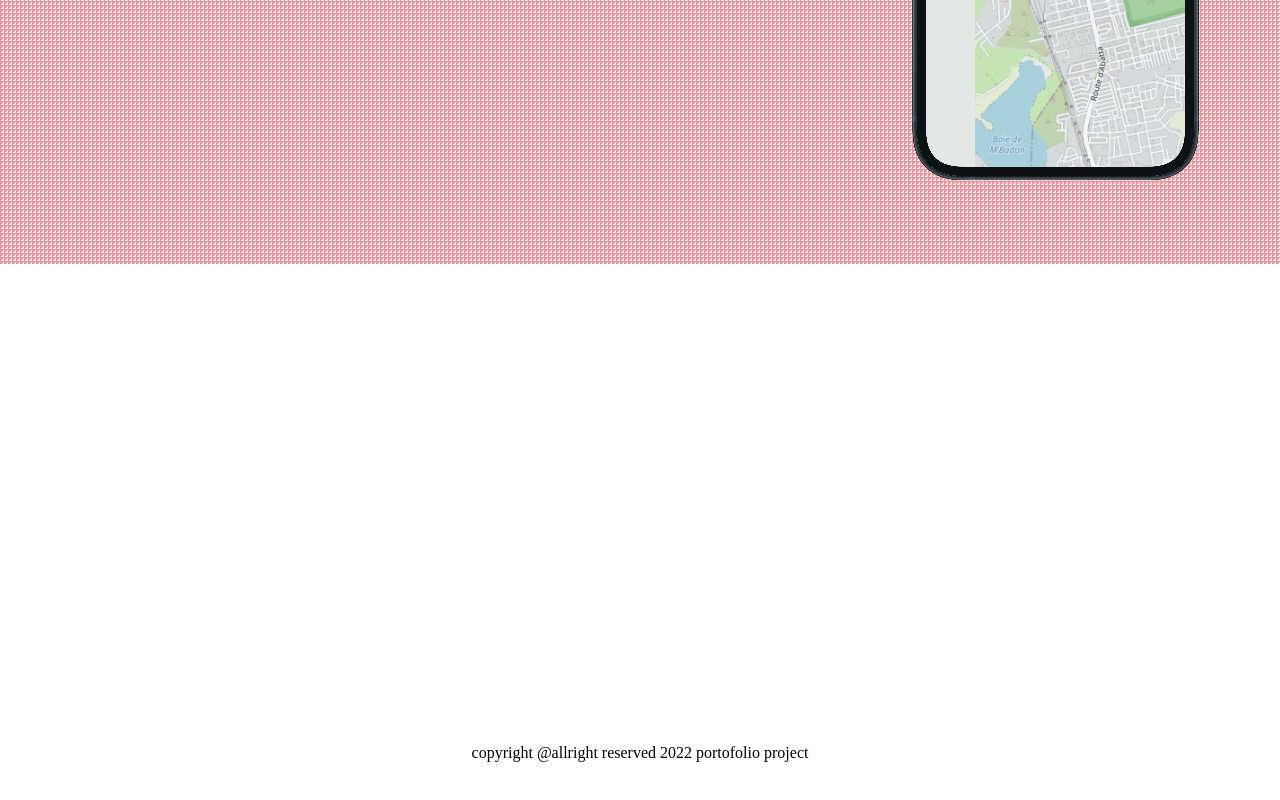
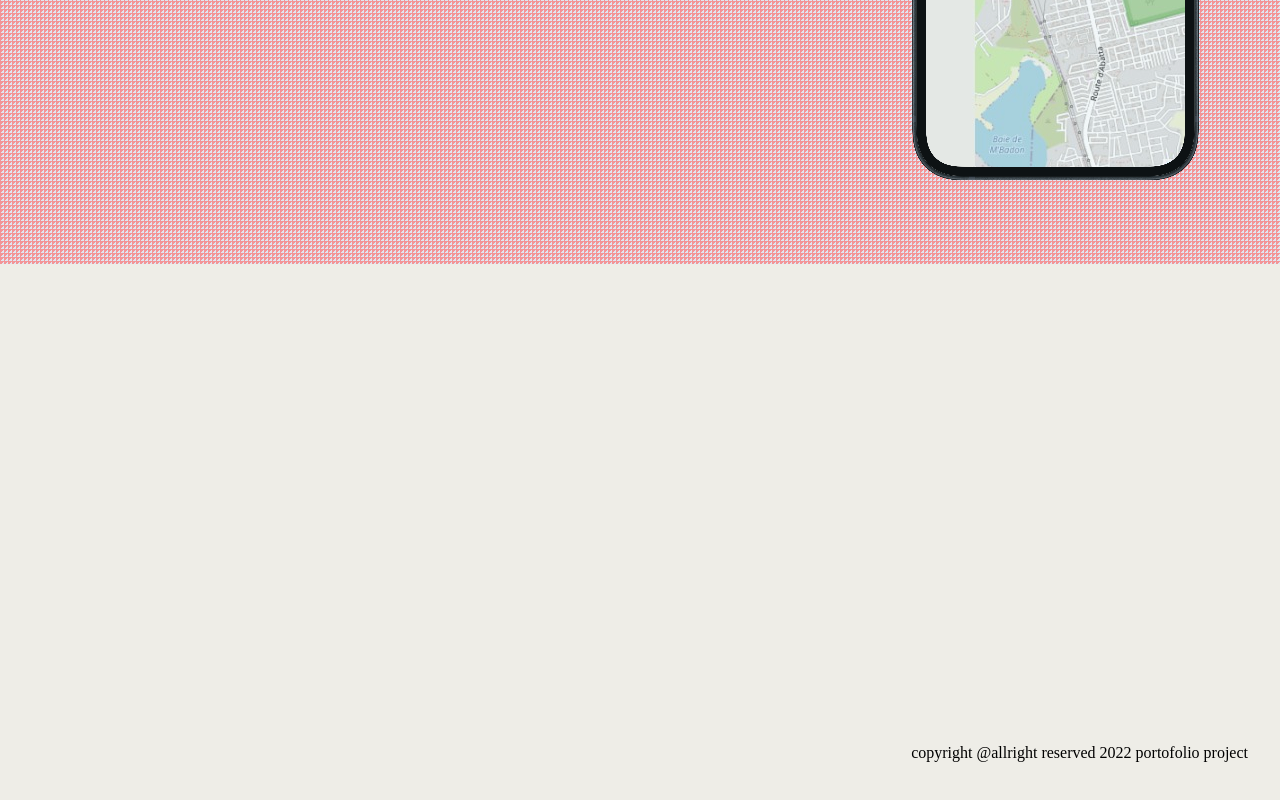
Before and after one commit to yeonoel/pos-map, a website: page index.html in a window 1280 px wide. Shown: the part 2789-3589 px from the top of the page. Before the commit the page ends 3551 px from the top, so only its background shows below. Drawn offline with nearby package versions, Linux system fonts and the light colour scheme.

Commit message:
create ladding page

```diff
--- a/style.css
+++ b/style.css
@@ -6,7 +6,7 @@
 
 /* ladding page */
 .container_principal {
-
+    font-family: 'Times New Roman', serif;
     height: 100%;
     background-color: #88bfcf;
 
@@ -180,8 +180,11 @@ ul a:hover {
 
 
 footer{
-    background-color: white;
+    padding: 2rem;
+    background-color: #EEEDE7;
     padding-top: 30rem;
+    padding-bottom: 3rem;
+    text-align: right;
 
 }
 
```
